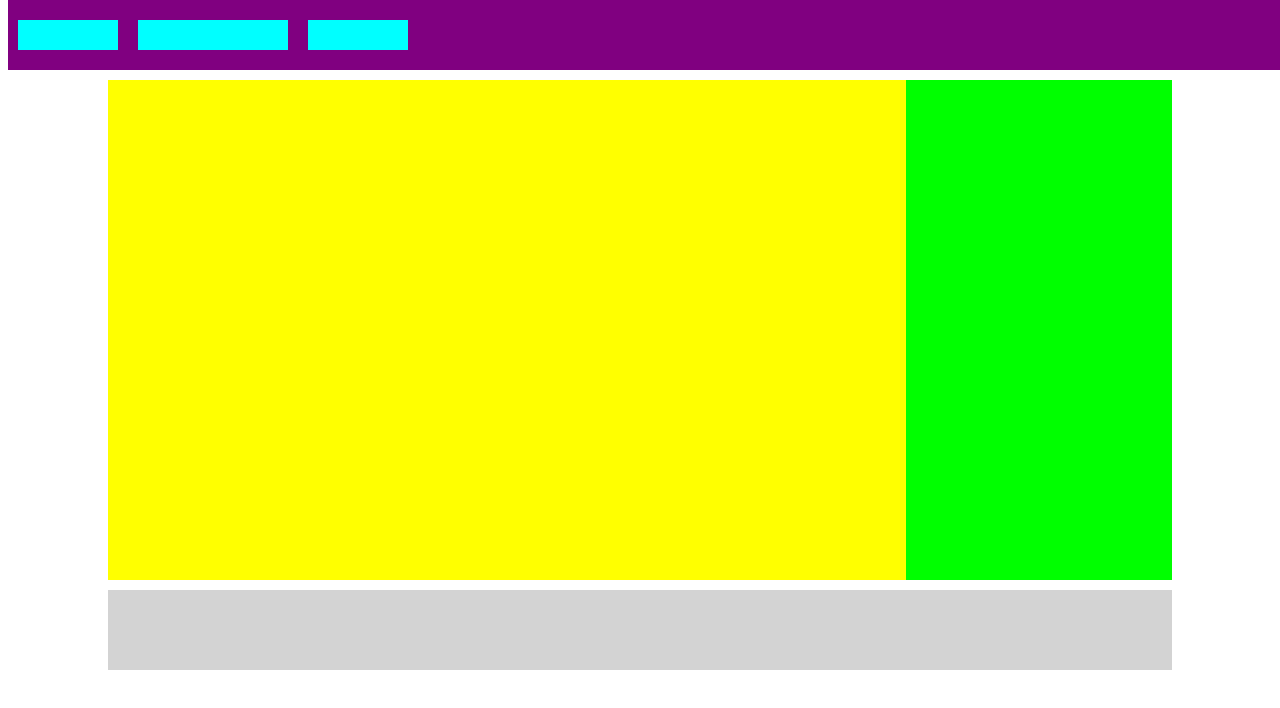
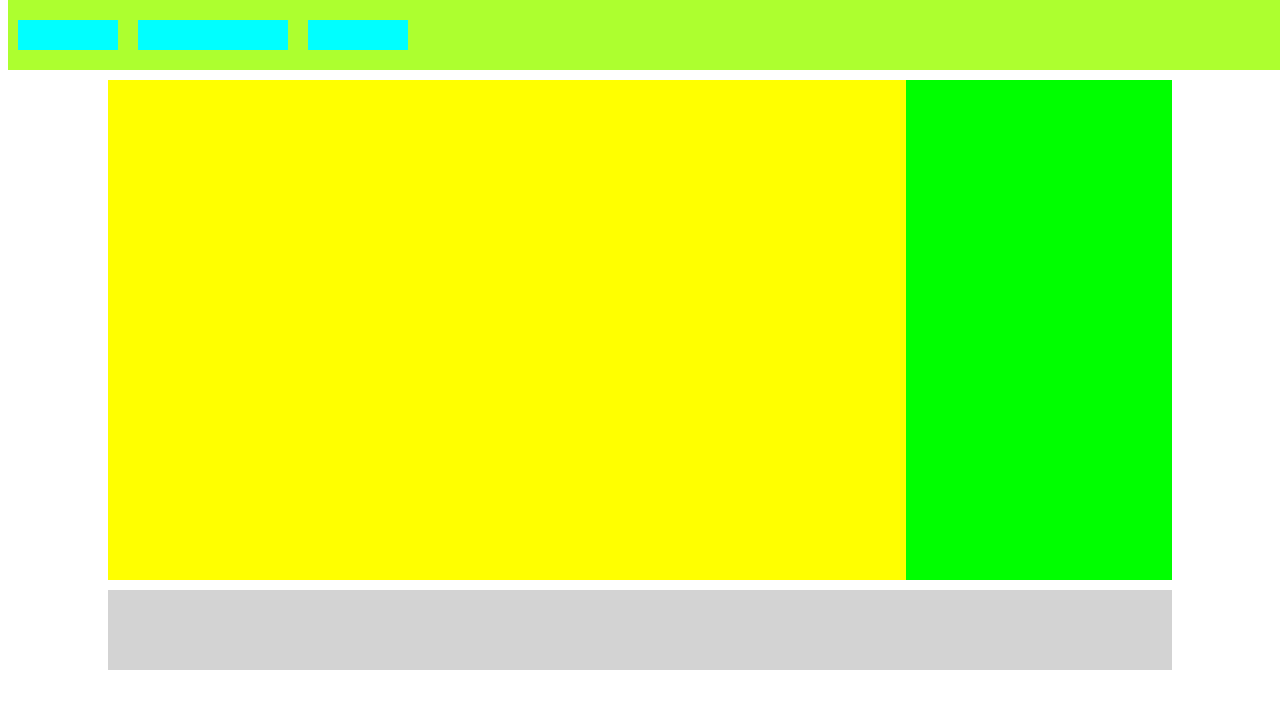
Before and after one commit to eandrej/stay-at-home-eva, a plain HTML site: page index.html in a window 1280 px wide. Drawn offline with Linux system fonts and the light colour scheme.

Commit message:
Improved color

```diff
--- a/style.css
+++ b/style.css
@@ -5,7 +5,7 @@ div {
 }
 
 header {
-  background: purple;
+  background:greenyellow;
   height: 70px;
   width: 100%;
   display: flex;
```
